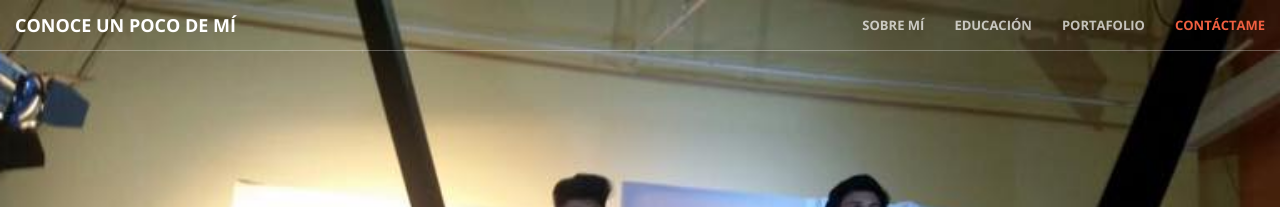
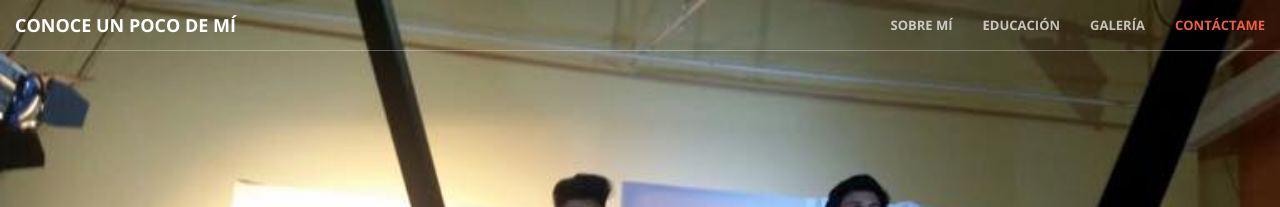
Before and after one commit to lfih-96/lfih-96.github.io, a Jekyll site: the page built from index.html, in a window 1280 px wide. Shown: the top 207 px of the page. Built offline with Jekyll 4.4.1, drawn with Linux system fonts in a browser that asks for light colours.

Commit message:
avance en galeria

```diff
--- a/_includes/nav.html
+++ b/_includes/nav.html
@@ -21,7 +21,7 @@
                     <a class="page-scroll" href="#services">Educación</a>
                 </li>
                 <li>
-                    <a class="page-scroll" href="#portfolio">Portafolio</a>
+                    <a class="page-scroll" href="#portfolio">Galería</a>
                 </li>
                 <li>
                     <a class="page-scroll" href="#contact">Contáctame</a>
--- a/_includes/portfolio.html
+++ b/_includes/portfolio.html
@@ -1,9 +1,9 @@
 <section class="no-padding" id="portfolio">
-    <div class="container-fluid">
+    <div class="container-fluid text-center">
         <div class="row no-gutter">
-            <div class="col-lg-4 col-sm-6 text-center">
+            <div class="col-lg-4 col-sm-6">
                 <a href="" class="portfolio-box">
-                    <img src="img/portfolio/3.png" class="img-responsive" alt="">
+                    <img src="img/portfolio/1.png" class="img-responsive" alt="">
                     <div class="portfolio-box-caption">
                         <div class="portfolio-box-caption-content">
                             <div class="project-category text-faded">
```
Also changed, not shown: img/portfolio/1.jpg (deleted), img/portfolio/1.png (renamed from img/portfolio/3.png).
